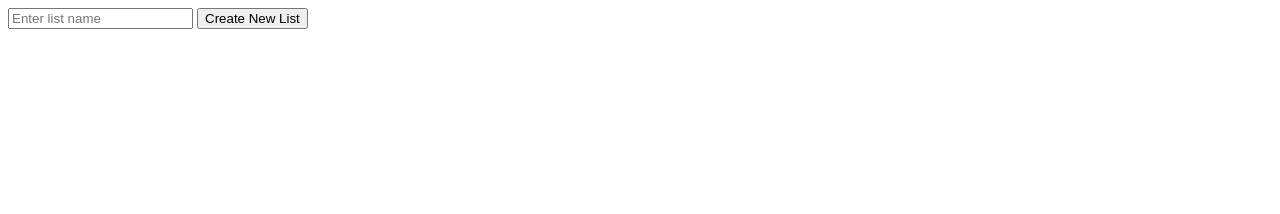
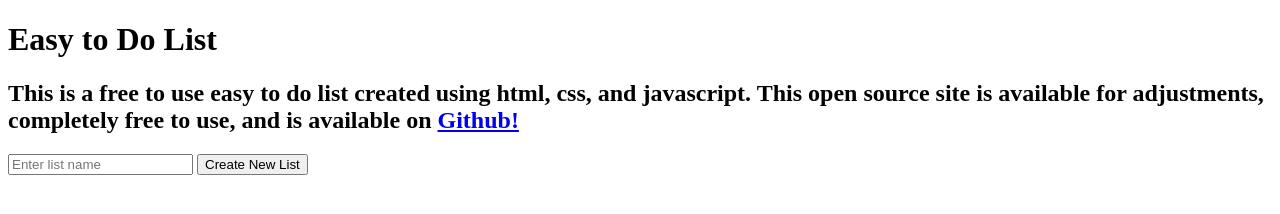
Before and after one commit to lukeallcodes/To-Do-List, a plain HTML site: page index.html in a window 1280 px wide. Drawn offline with Linux system fonts and the light colour scheme.

Commit message:
Update index.html

```diff
--- a/index.html
+++ b/index.html
@@ -5,6 +5,8 @@
     <link rel="stylesheet" type="text/css" href="style.css">
   </head>
   <body>
+    <h1> Easy to Do List </h1>
+    <h2> This is a free to use easy to do list created using html, css, and javascript. This open source site is available for adjustments, completely free to use, and is available on <a href = "https://github.com/lukeallcodes/To-Do-List.git">Github!</a></h2>
     <div>
       <input id="list-name-input" type="text" placeholder="Enter list name">
       <button id="create-list-button">Create New List</button>
```
